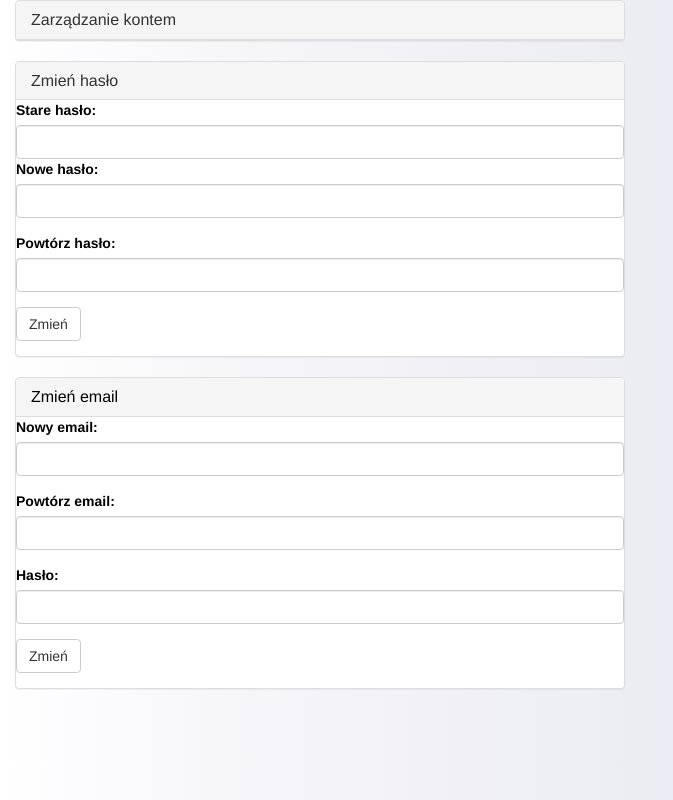
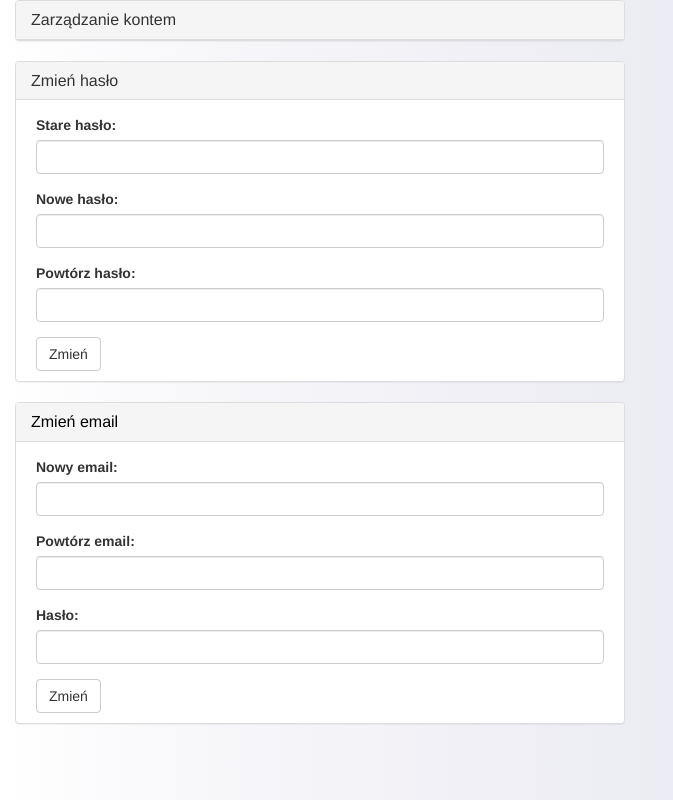
Before and after one commit to mich160/django, a Django app: page /settings in a window 1280 px wide. Shown: the whole page, without its empty margins (0-673 px from the left). Run offline with Django 3.2, Linux system fonts and the light colour scheme; some libraries are stand-ins or nearby versions.

Commit message:
skończone

```diff
--- a/mainapp/static/bootstrapOverwrite.css
+++ b/mainapp/static/bootstrapOverwrite.css
@@ -125,3 +125,9 @@ a:hover {
 .absent {
     width: 15%;
 }
+.groupset{
+    padding-left: 20px;
+    padding-right: 20px;
+    padding-top: 15px;
+    margin-bottom: 0px;
+}
--- a/mainapp/templates/settings.html
+++ b/mainapp/templates/settings.html
@@ -20,21 +20,21 @@
                     <div class="panel-heading">
                         <h3 class="panel-title">Zmień hasło</h3>
                     </div>
-                        <label for="newPasswordRep" style='color: #000000'>Stare hasło:</label>
-                        <input type="password" class="form-control" name="newPasswordRep" id="passwordOld">
-
-                        <div class="form-group">
-                            <label for="newPassword" style='color: #000000'>Nowe hasło:</label>
+                        <div class="form-group groupset">
+                            <label for="newPasswordRep">Stare hasło:</label>
+                            <input type="password" class="form-control" name="newPasswordRep" id="passwordOld">
+                        </div>
+                        <div class="form-group groupset">
+                            <label for="newPassword">Nowe hasło:</label>
                             <input type="password" class="form-control" name="newPassword" id="passwordReg">
                         </div>
-                        <div class="form-group">
-                            <label for="newPasswordRep" style='color: #000000'>Powtórz hasło:</label>
+                        <div class="form-group groupset">
+                            <label for="newPasswordRep">Powtórz hasło:</label>
                             <input type="password" class="form-control" name="newPasswordRep" id="passwordRegRep">
                         </div>
-                        <div class="form-group">
+                        <div class="form-group groupset">
                             <button type="submit" class="btn btn-default changePassword" value="changePassword">Zmień</button>
                             <div class="infoDiv infoPass topMargin10" >
-
                             </div>
                         </div>
                 </div>
@@ -43,24 +43,23 @@
                     <div class="panel-heading">
                         <h3 class="panel-title" style='color: #000000'>Zmień email</h3>
                     </div>
-                        <div class="form-group">
+                        <div class="form-group groupset">
 
-                            <label for="newMail" style='color: #000000'>Nowy email:</label>
+                            <label for="newMail">Nowy email:</label>
                             <input type="text" class="form-control" name="newMail" id="emailReg">
 
                         </div>
-                        <div class="form-group">
-                            <label for="newMailRep" style='color: #000000'>Powtórz email:</label>
+                        <div class="form-group groupset">
+                            <label for="newMailRep">Powtórz email:</label>
                             <input type="text" class="form-control" name="newMailRep" id="emailRegRep">
                         </div>
-                        <div class="form-group">
-                            <label for="newPasswordRep" style='color: #000000'>Hasło:</label>
+                        <div class="form-group groupset">
+                            <label for="newPasswordRep">Hasło:</label>
                             <input type="password" class="form-control" name="newPasswordRep" id="password"></div>
 
-                        <div class="form-group">
+                        <div class="form-group groupset">
                             <button type="submit" class="btn btn-default changeMail" value="changeMail">Zmień</button>
                             <div class="infoDiv infoMail topMargin10" >
-
                             </div>
                         </div>
                 </div>
```
